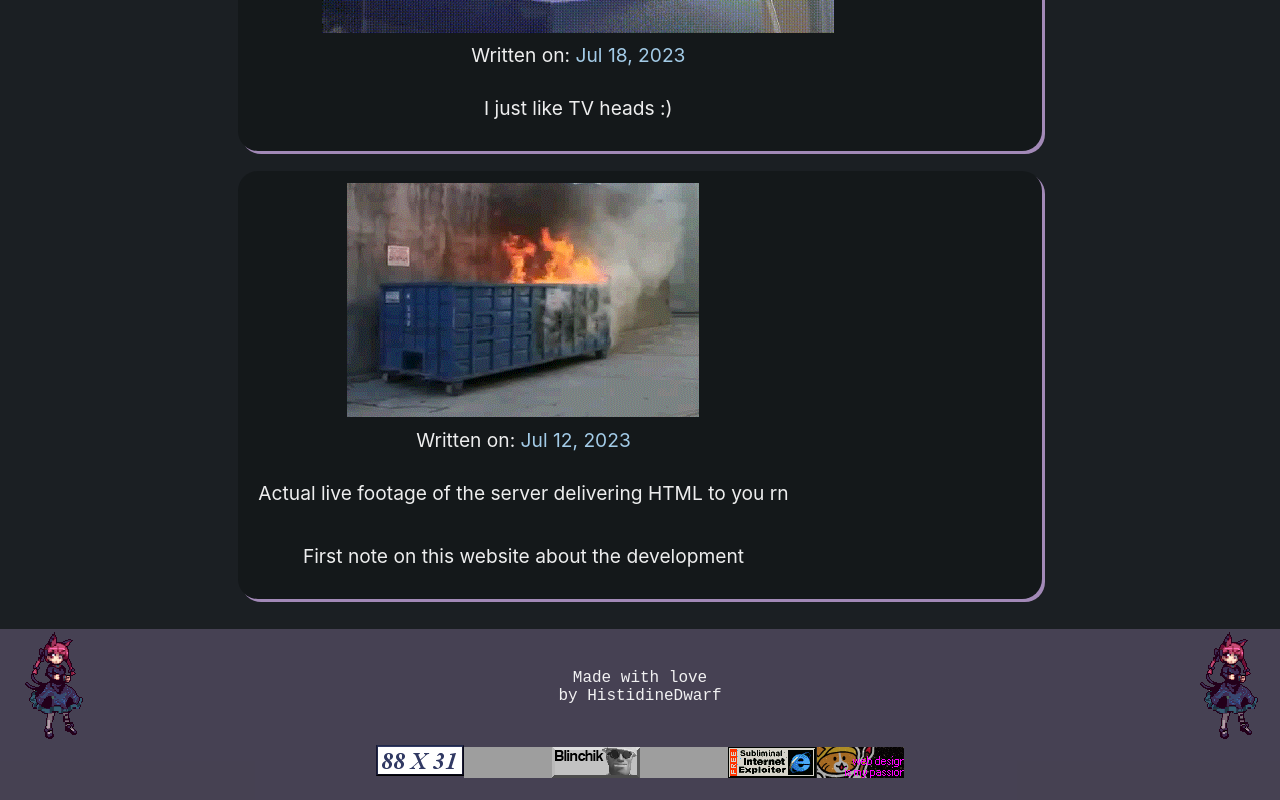
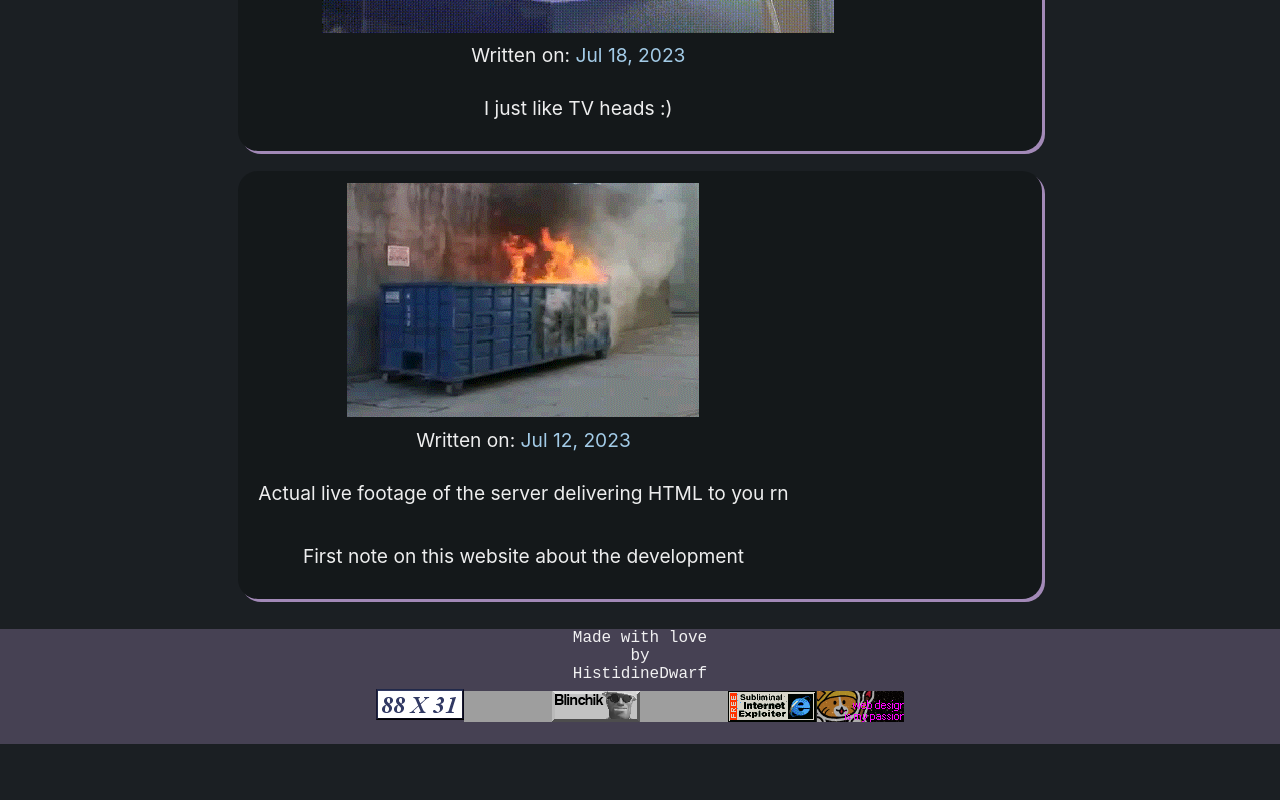
Before and after one commit to DvorakDwarf/dvorakdwarf.github.io, a React (Create React App) app: page / in a window 1280 px wide. Shown: the part 1272-2072 px from the top of the page. After the commit the page ends 2016 px from the top, so only its background shows below. Built offline with nearby package versions, Linux system fonts and the light colour scheme; grey boxes are pictures that could not be loaded.

Commit message:
Fixed bottom message for real

```diff
--- a/src/components/footer/Footer.jsx
+++ b/src/components/footer/Footer.jsx
@@ -5,15 +5,16 @@ function Footer() {
     <footer>
       <div className="mid">
         <div className="img-wrapper">
-          <img src={require('../../images/n.gif')}></img>
+          {/* <img src={require('../../images/n.gif')}></img> */}
         </div>
         <div className='love'>
           <span>Made with love</span>
-          <span>by HistidineDwarf</span>
+          <span>by</span>
+          <span>HistidineDwarf</span>
         </div>
 
         <div className="img-wrapper">
-          <img className='right-gif' src={require('../../images/n.gif')}></img>
+          {/* <img className='right-gif' src={require('../../images/n.gif')}></img> */}
         </div>
       </div>
       <div className="_8831">
--- a/src/components/footer/footer.css
+++ b/src/components/footer/footer.css
@@ -10,6 +10,7 @@ footer {
     display: flex;
     justify-content: space-between;
     align-items: center;
+    margin-bottom: 6px;
 }
 
 .mid span {
```
